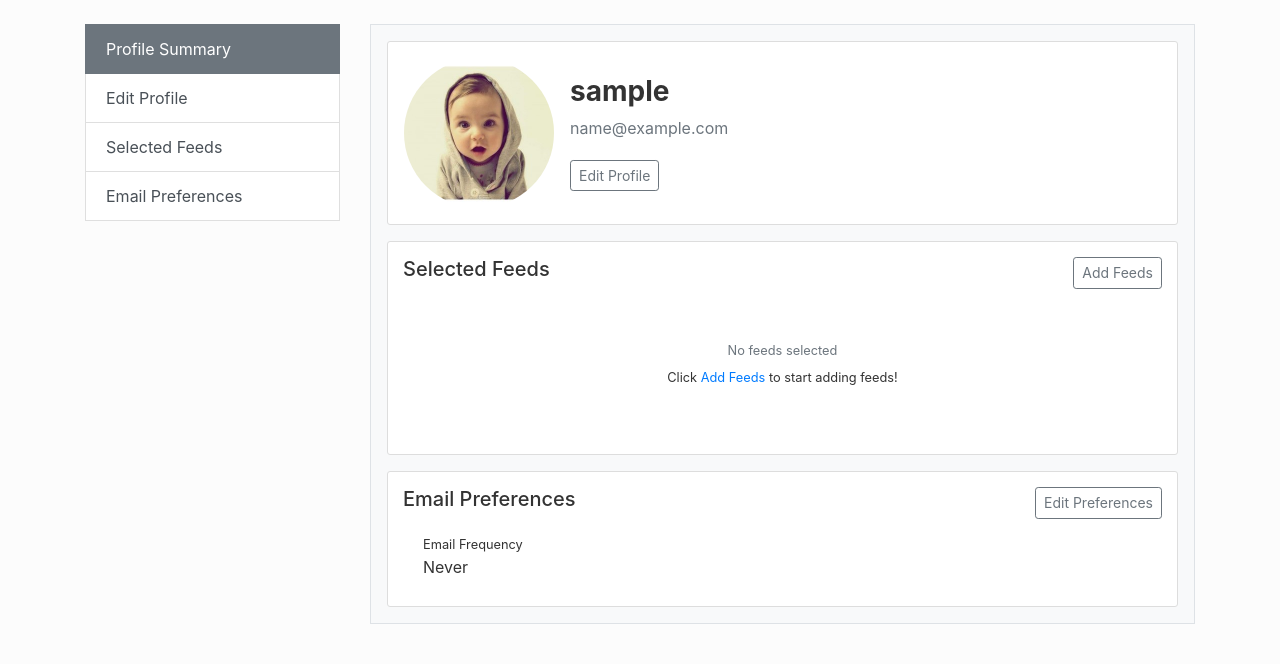
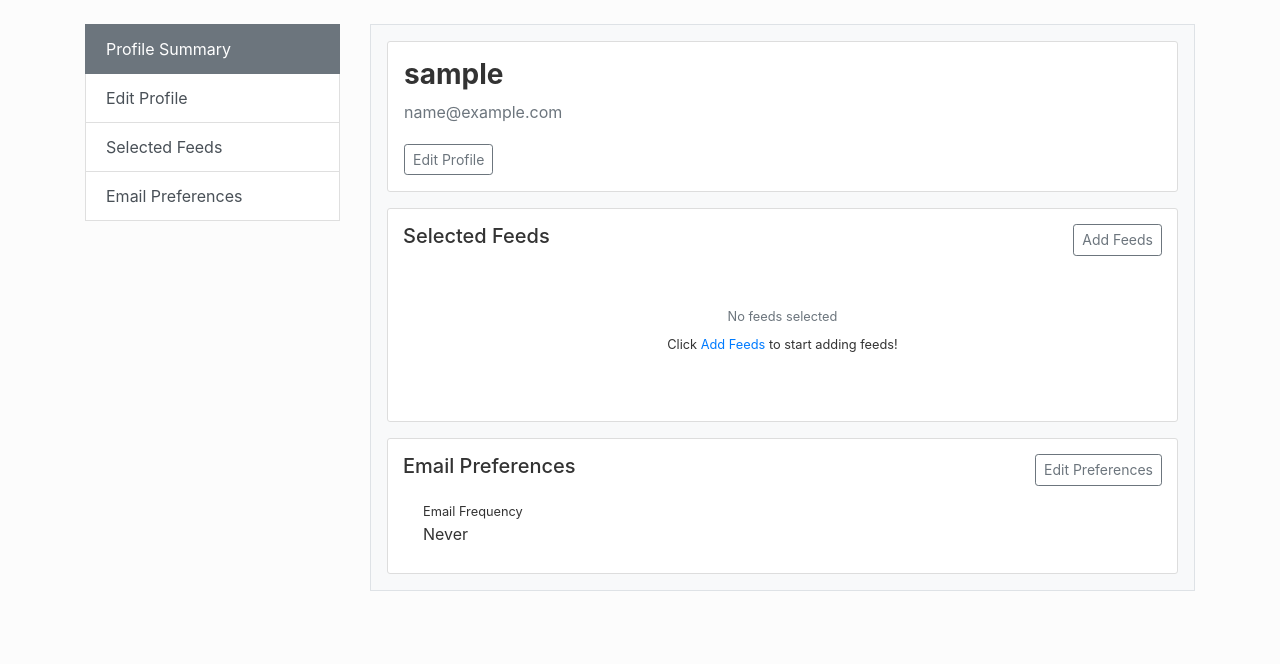
Before and after one commit to Ak5cel/feedforest, a Flask app: page /account in a window 1280 px wide. Shown: the part 56-720 px from the top of the page. Run offline with Flask 2, Linux system fonts and the light colour scheme; the visitor is signed in with stand-in values (Sample User, id 1); data comes from the database, SQL or seed files in the repository; data that the repository does not hold is empty; some libraries are stand-ins or nearby versions.

Commit message:
Remove profile pic from Account page

```diff
--- a/src/templates/profile-summary.html
+++ b/src/templates/profile-summary.html
@@ -2,7 +2,7 @@
 
 {% block account_info %}
 	<div class="media content-section p-3 mb-3">
-		<img class="rounded-circle profile-pic mr-3" src="{{ url_for('static', filename='profile-pics/cutebaby.jpg') }}">
+
 		<div class="media-body d-flex flex-column align-items-start align-self-center">
 			<h3 class="font-weight-bold">{{ current_user.username }}</h3>
 			<p class="text-secondary">{{ current_user.email }}</p>
```
